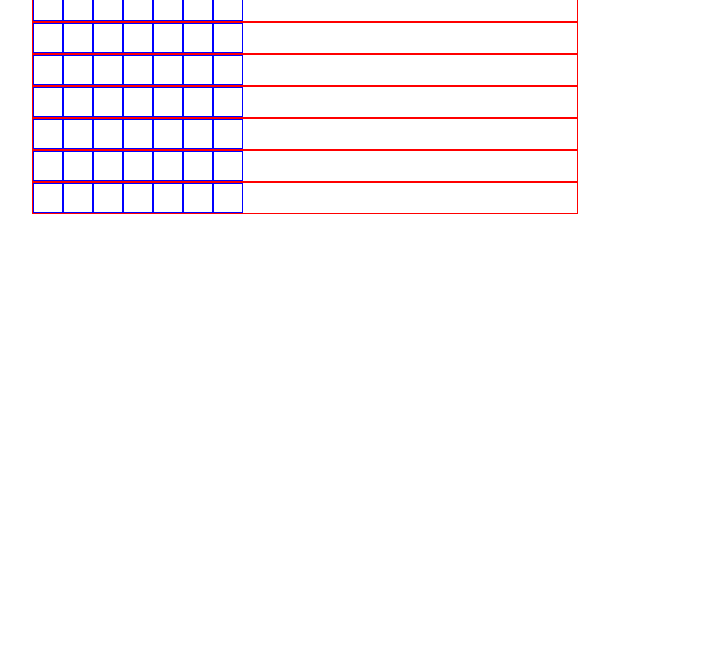
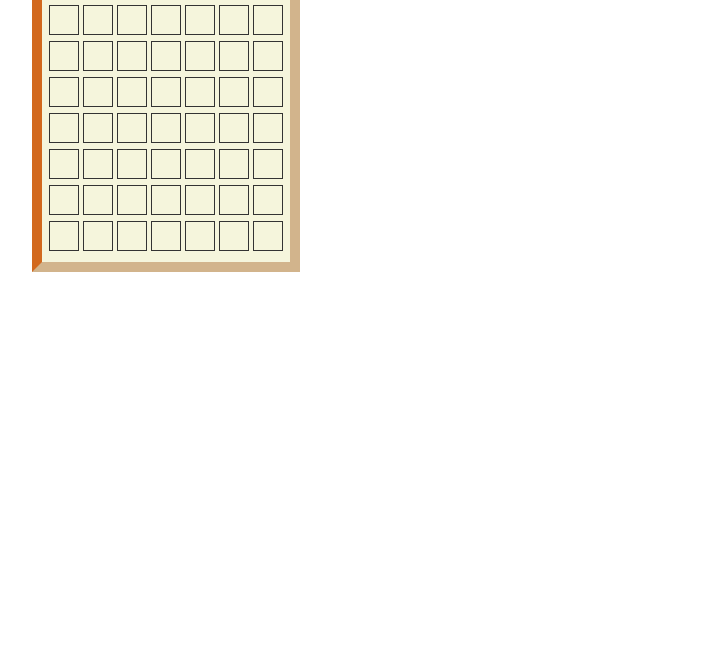
Before and after one commit to chrisbudy/2d-block-puzzle-solver, a plain HTML site: page index.html in a window 1280 px wide. Shown: the part 128-800 px from the top of the page, without its empty margins (50-776 px from the left). Drawn offline with nearby package versions, Linux system fonts and the light colour scheme.

Commit message:
Changed board layout

```diff
--- a/index.html
+++ b/index.html
@@ -9,15 +9,28 @@
     <link href="https://cdn.jsdelivr.net/npm/bootstrap@5.1.3/dist/css/bootstrap.min.css" rel="stylesheet" integrity="sha384-1BmE4kWBq78iYhFldvKuhfTAU6auU8tT94WrHftjDbrCEXSU1oBoqyl2QvZ6jIW3" crossorigin="anonymous">
 
     <style>
+        #board {
+            border: 10px solid tan;
+            border-top-color: chocolate;
+            border-left-color: chocolate;
+            display: table;
+            padding: 5px;
+            background: beige;
+        }
         .pzl-row {
-            border: 1px solid red;
-            min-height: 30px;
-            display: flex;
+            /* border: 1px solid red; */
+
+            padding: 0;
+            margin: 0;
+
         }
         .pzl-cel {
-            border: 1px solid blue;
+            border: 1px solid #333;
             height: 30px;
             width: 30px;
+            display: inline-block;
+            margin: 0 2px;
+            padding: 0 2px;
         }
         .fill {
             background-color: rgba(20,20,20, .5);
@@ -63,8 +76,7 @@
             <div class="row">
                 <div class="col">
                     <h2>Board</h2>
-                    <div id="board">
-                    </div>
+                    <div id="board"></div>
                 </div>
                 <div class="col">
                     <h2>Pieces</h2>
```
